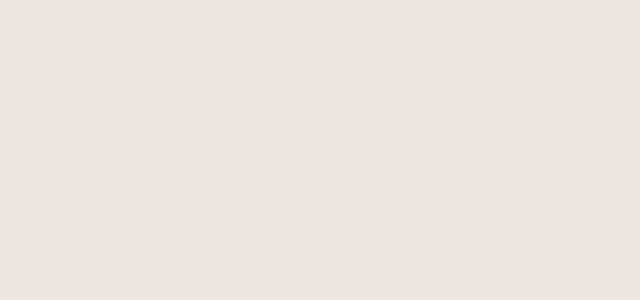
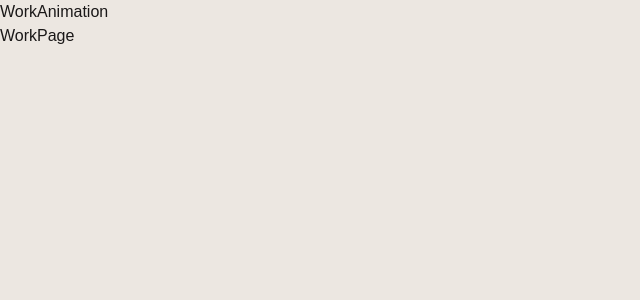
Before and after one commit to Tejas-Gojariya/React-Portfolio, a React (Vite) app in the folder Portfolio/: page /work in a window 1280 px wide. Before the commit this address had no page. Shown: the top 300 px of the page, without its empty margins (0-640 px from the left). Built offline with nearby package versions, Linux system fonts and the light colour scheme.

Commit message:
add work page

```diff
--- a/Portfolio/src/App.jsx
+++ b/Portfolio/src/App.jsx
@@ -5,6 +5,7 @@ import CursorContextProvider from "./context/CursorContext";
 import Contact from "./routes/Contact";
 import Home from "./routes/Home";
 import About from "./routes/About";
+import Work from "./routes/Work";
 
 function App() {
   const location = useLocation();
@@ -19,6 +20,7 @@ function App() {
             <Route path="/" element={<Home />} />
             <Route path="/contact" element={<Contact />} />
             <Route path="/about" element={<About />} />
+            <Route path="/work" element={<Work />} />
           </Routes>
         </AnimatePresence>
       </CursorContextProvider>
--- a/Portfolio/src/Components/HomePage/HomePage.jsx
+++ b/Portfolio/src/Components/HomePage/HomePage.jsx
@@ -67,6 +67,17 @@ const HomePage = () => {
         <div className="w-full md:w-3/4 xl1100:w-full flex flex-col justify-center items-start pl-2 sm500:pl-4 md:pl-0 xl:pl-20">
           <div className="uppercase text-[16vw] sm500:text-[18vw] md:text-[13vw] xl1100:text-[11vw] tracking-tighter -ml-[3%]">
             <Link
+              to="/work"
+              title="work"
+              onMouseOver={mouseOverEvent}
+              onMouseOut={mouseOutEvent}
+              className="Avegas-Royale-Regular hover:opacity-50 duration-300 ease-in-out"
+            >
+              work
+            </Link>
+          </div>
+          <div className="uppercase text-[16vw] sm500:text-[18vw] md:text-[13vw] xl1100:text-[11vw] tracking-tighter -ml-[3%]">
+            <Link
               to="/contact"
               title="Contact"
               onMouseOver={mouseOverEvent}
--- /dev/null
+++ b/Portfolio/src/Components/WorkPage/WorkAnimation.jsx
@@ -0,0 +1,9 @@
+import React from 'react'
+
+const WorkAnimation = () => {
+  return (
+    <div>WorkAnimation</div>
+  )
+}
+
+export default WorkAnimation
--- /dev/null
+++ b/Portfolio/src/Components/WorkPage/WorkPage.jsx
@@ -0,0 +1,9 @@
+import React from 'react'
+
+const WorkPage = () => {
+  return (
+    <div>WorkPage</div>
+  )
+}
+
+export default WorkPage
--- /dev/null
+++ b/Portfolio/src/routes/Work.jsx
@@ -0,0 +1,14 @@
+import React from "react";
+import WorkAnimation from "../Components/WorkPage/WorkAnimation";
+import WorkPage from "../Components/WorkPage/WorkPage";
+
+const Work = () => {
+  return (
+    <div>
+      <WorkAnimation />
+      <WorkPage />
+    </div>
+  );
+};
+
+export default Work;
```
